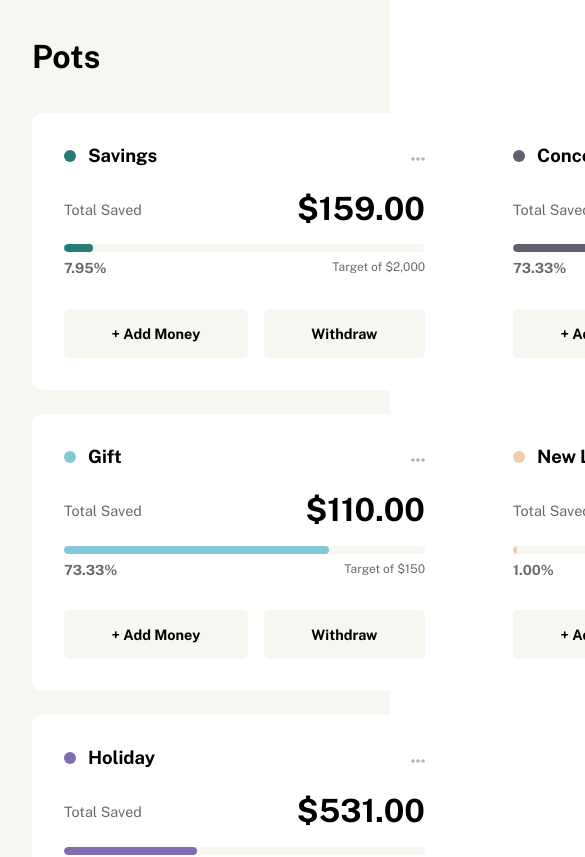
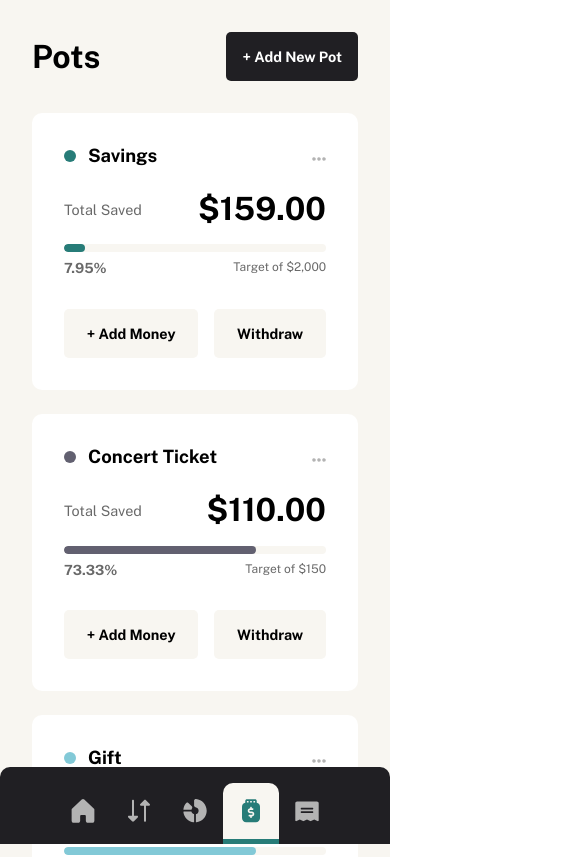
Before and after one commit to jcnevess/personal-finance-app-front, a Nuxt app: page /pots in a window 390 px wide. Shown: the top 857 px of the page, 585 px wide, since content can reach past the window. Built offline with nearby package versions, Linux system fonts and the light colour scheme; what vue3-apexcharts would draw is missing.

Commit message:
feat: some responsive improvements

```diff
--- a/components/BillsDashboard.vue
+++ b/components/BillsDashboard.vue
@@ -325,4 +325,12 @@ tbody tr {
   flex-direction: column;
   gap: 1rem;
 }
+
+@media (max-width: 880px) {
+  .grid-wrapper {
+    display: flex;
+    flex-direction: column;
+    align-items: stretch;
+  }
+}
 </style>
--- a/components/PotList.vue
+++ b/components/PotList.vue
@@ -116,4 +116,10 @@ button:hover {
   grid-template-columns: auto auto;
   gap: 1.5rem;
 }
+
+@media (max-width: 880px) {
+  .pots {
+    grid-template-columns: auto;
+  }
+}
 </style>
--- a/components/PotView.vue
+++ b/components/PotView.vue
@@ -95,7 +95,7 @@ article {
   display: flex;
   flex-direction: column;
   gap: 1.5rem;
-  min-width: 425px;
+  min-width: 300px;
   padding: 2rem;
 }
 
--- a/components/budget/BudgetDashboard.vue
+++ b/components/budget/BudgetDashboard.vue
@@ -45,4 +45,10 @@ const budgets = ref(store.budgets);
   flex-direction: column;
   gap: 1.5rem;
 }
+
+@media (max-width: 880px) {
+  .content {
+    grid-template-columns: auto;
+  }
+}
 </style>
--- a/layouts/default.vue
+++ b/layouts/default.vue
@@ -91,11 +91,13 @@ function currentPageIs(path: string) {
   display: flex;
   min-height: 100dvh;
   background-color: var(--color-background-bright);
+  overflow: hidden;
 }
 
 .lateral-bar {
   height: 100dvh;
   position: sticky;
+  z-index: 1000;
   top: 0;
   background-color: var(--color-background-dark);
   color: var(--color-text-primary);
@@ -207,9 +209,59 @@ function currentPageIs(path: string) {
   flex-grow: 1;
 }
 
-@media (max-width: 768px) {
+@media (max-width: 880px) {
   .lateral-bar {
+    position: fixed;
+    bottom: 0;
+    top: unset;
+    height: auto;
+    width: 100%;
+    border-bottom-right-radius: unset;
+    border-top-left-radius: 10px;
+    padding: 1rem 0 0;
+  }
+
+  .navbar {
+    flex-direction: row;
+    align-items: center;
+    justify-content: center;
+  }
+
+  .navbar-logo {
     display: none;
+  }
+
+  .navbar-items {
+    display: flex;
+    flex-grow: 0;
+  }
+
+  .navbar-item {
+    padding: 1rem;
+    border-bottom-right-radius: unset;
+    border-top-left-radius: 10px;
+  }
+
+  .navbar-item-active {
+    border-left: unset;
+    border-bottom: 5px solid var(--color-highlight);
+  }
+
+  .navbar-link svg {
+    width: 24px;
+    height: 24px;
+  }
+
+  .navbar-item-text {
+    display: none;
+  }
+
+  .navbar-hide {
+    display: none;
+  }
+
+  .contents {
+    margin-bottom: 78px; /* Navbar size */
   }
 }
 </style>
```
